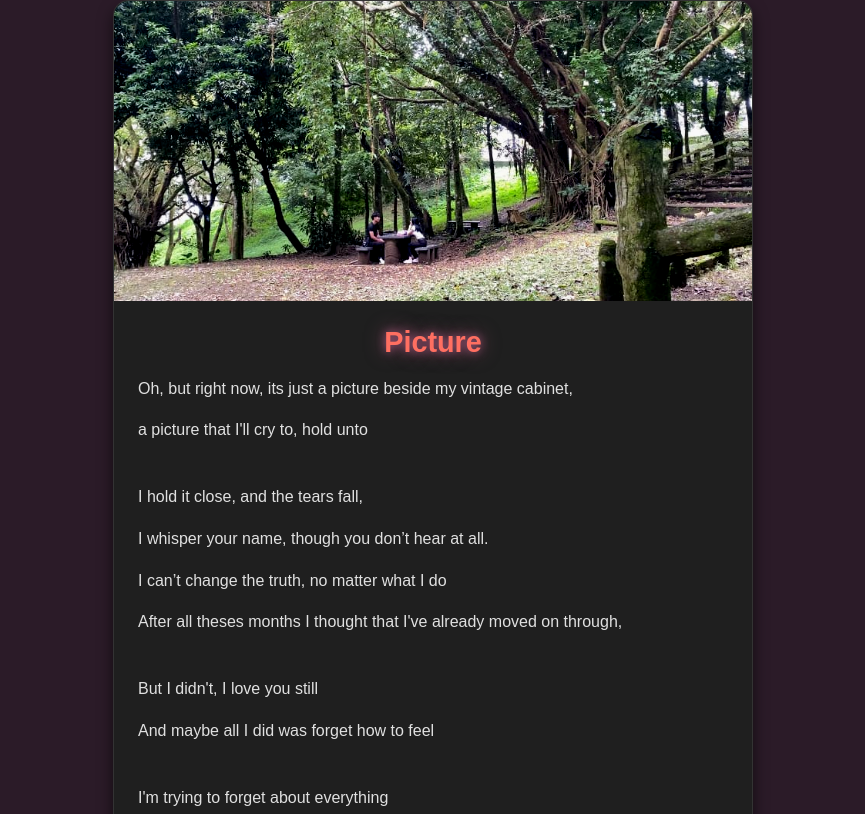
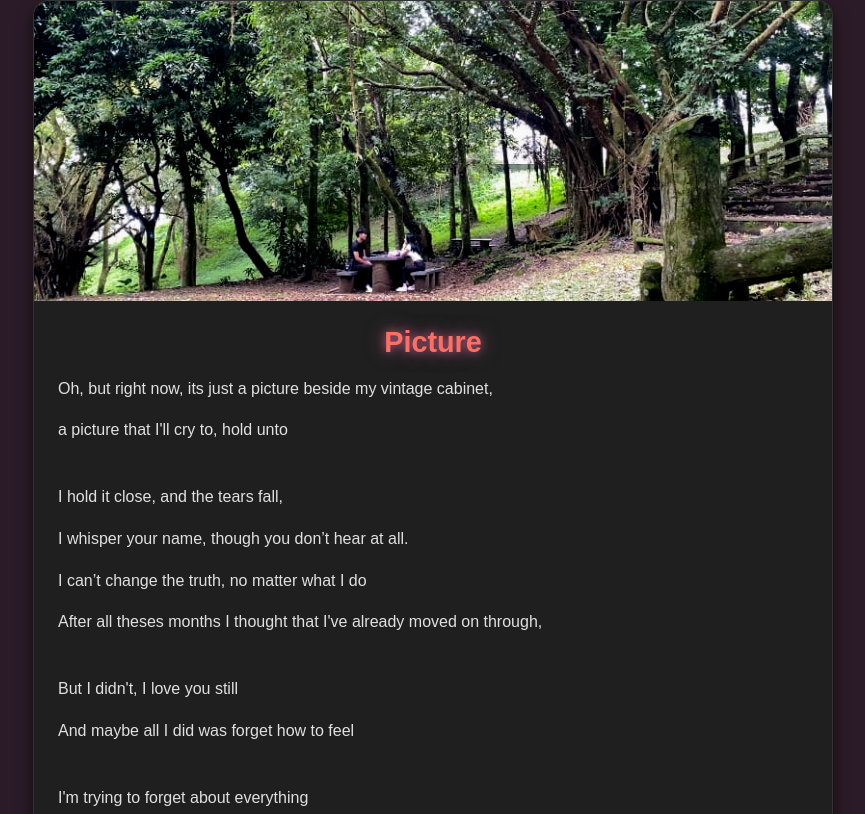
Before and after one commit to kyllercodes/foryou, a plain HTML site: page index.html in a window 1280 px wide. Shown: the top 814 px of the page, without its empty margins (207-1072 px from the left). Drawn offline with nearby package versions, Linux system fonts and the light colour scheme.

Commit message:
Update index.html

```diff
--- a/index.html
+++ b/index.html
@@ -8,7 +8,7 @@
     <link rel="stylesheet" href="style.css"
   </head>
   <body>
-    <div class="card" style="width: 40rem;">
+    <div class="card" style="width: 50rem;">
       <img src="world.jpeg" class="card-img-top" alt="...">
       <div class="card-body">
         <h3 class="card-title text-center">Picture</h3>
```
